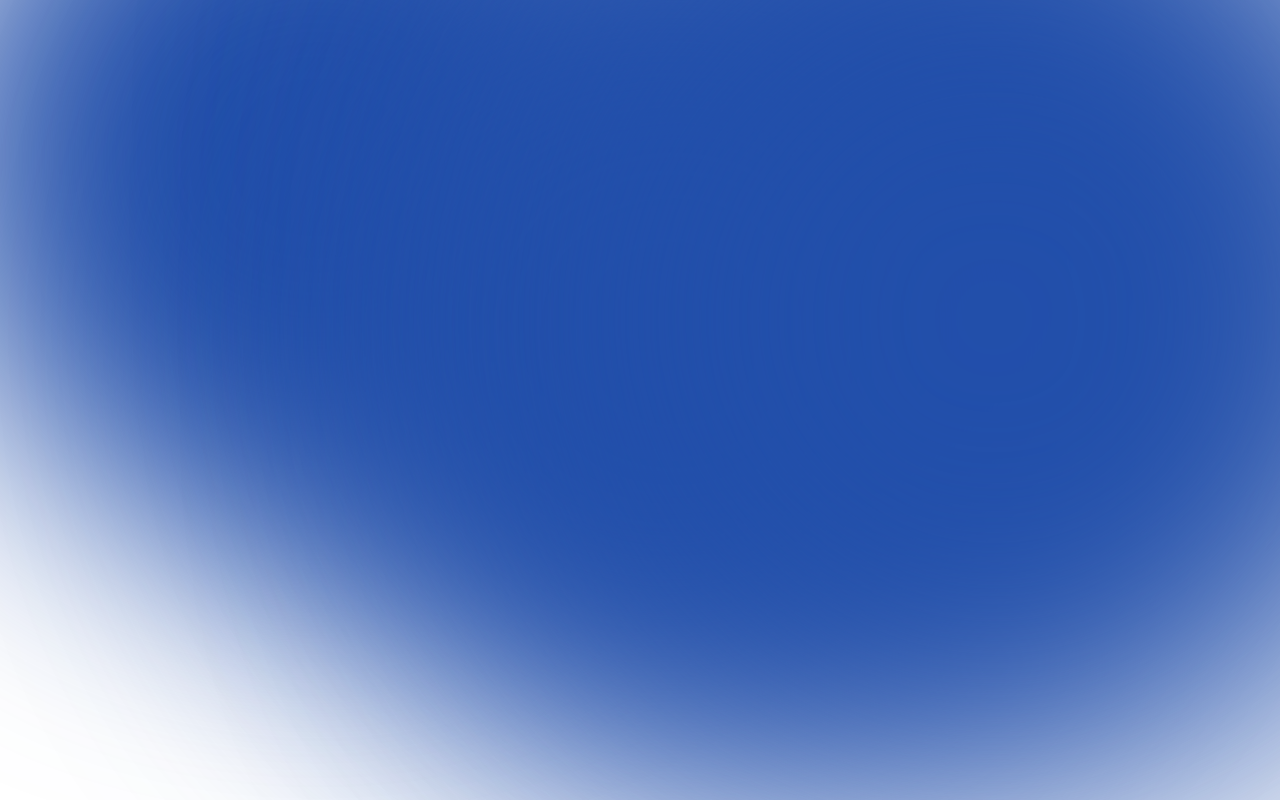
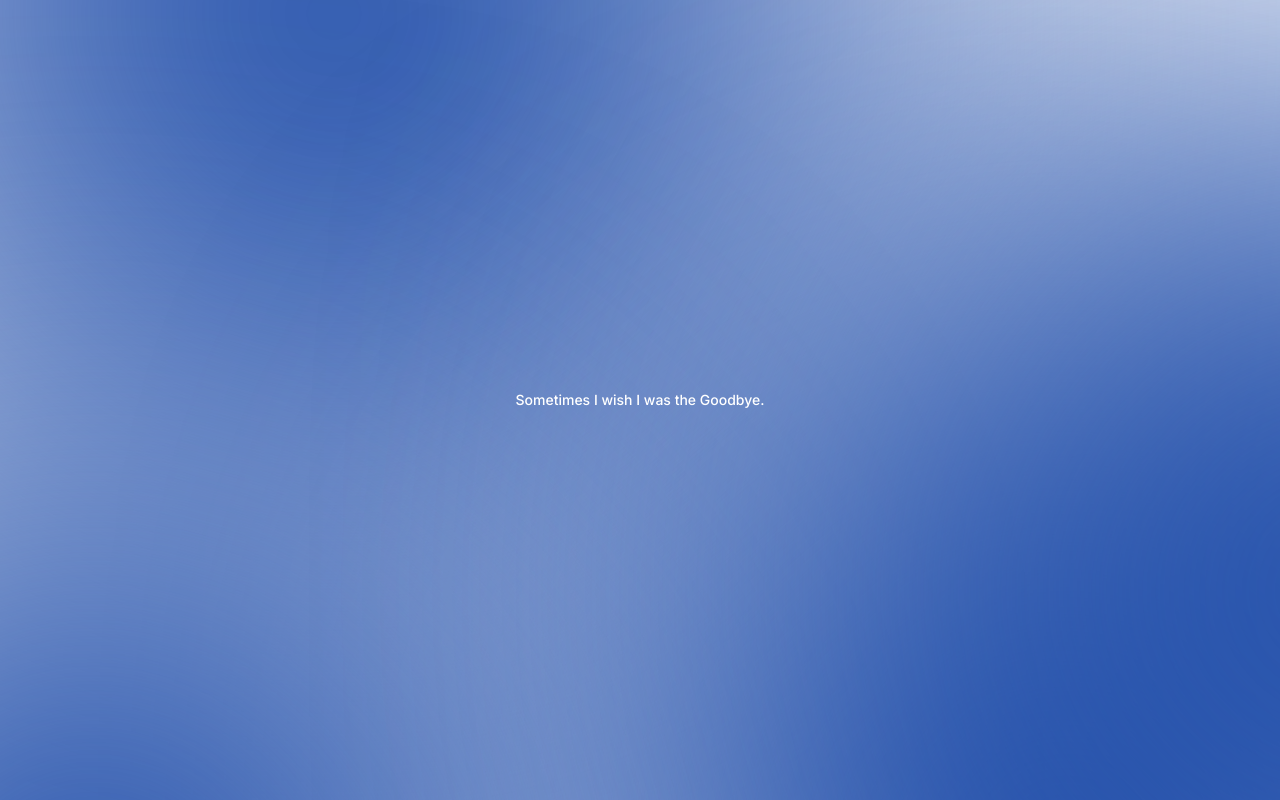
Before and after one commit to adn-sdq/Portfolio, a Next.js app in the folder portfolio/: page / in a window 1280 px wide. Shown: the top 800 px of the page. Built offline with nearby package versions, Linux system fonts and the light colour scheme.

Commit message:
Refactor layout and styling for improved background animation and content presentation

```diff
--- a/portfolio/app/globals.css
+++ b/portfolio/app/globals.css
@@ -7,29 +7,26 @@
   --background: #ffffff;
   --foreground: #000000;
 }
-/*
-@layer utilities {
-  .animation-delay-2000 {
-    animation-delay: 0s;
-  }
-  .animation-delay-4000 {
-    animation-delay: 0s;
-  }
-  .animation-delay-6000 {
-    animation-delay: 0s;
-  }
-} */
 
-@media (prefers-color-scheme: dark) {
+/* @media (prefers-color-scheme: dark) {
   :root {
     --background: #000000;
     --foreground: #ffffff;
   }
+} */
+
+::-webkit-scrollbar {
+  display: none;
 }
 
+/* Hide scrollbar for IE, Edge and Firefox */
+html {
+  -ms-overflow-style: none;  /* IE and Edge */
+  scrollbar-width: none;  /* Firefox */
+}
 
 body {
-  color: var(--foreground);
-  background: var(--background);
+  color: white;
+  background: black;
   font-family: 'Inter', sans-serif;
 }
--- a/portfolio/app/layout.tsx
+++ b/portfolio/app/layout.tsx
@@ -1,30 +1,40 @@
 import type { Metadata } from "next";
 import { Inter } from "next/font/google";
-import { Analytics } from "@vercel/analytics/react"
+import AnimatedBackground from "@/components/AnimatedBackground";
+import { Analytics } from "@vercel/analytics/react";
 import "./globals.css";
 
-const InterSans = Inter({
-  variable: "--font-Inter-sans",
+const interSans = Inter({
+  variable: "--font-inter-sans",
   subsets: ["latin"],
 });
 
 export const metadata: Metadata = {
-  title: "Create Next App",
-  description: "Generated by create next app",
+  title: "Adnan Memos — Portfolio",
+  description: "Multi-Disciplinary Interactive Developer & Designer Designing Systems / Crafting Stories — based in RUH | HYD",
+  icons: {
+    icon: "/Logo.png",
+  },
 };
 
 export default function RootLayout({
   children,
-}: Readonly<{
+}: {
   children: React.ReactNode;
-}>) {
+}) {
   return (
     <html lang="en">
-      <Analytics />
-      <body
-        className={`${InterSans.variable} antialiased`}
-      >
-        {children}
+      <body className={`${interSans.variable} antialiased relative`}>
+        {/* Background Animation */}
+        <AnimatedBackground />
+
+        {/* Main content */}
+        <main className="relative z-10">
+          {children}
+        </main>
+
+        {/* Analytics script */}
+        <Analytics />
       </body>
     </html>
   );
--- a/portfolio/app/page.tsx
+++ b/portfolio/app/page.tsx
@@ -1,12 +1,8 @@
-import AnimatedBackground from "@/components/AnimatedBackground";
-
 export default function Home() {
   return (
     <div>
-      <AnimatedBackground />
-
       <div className="flex items-center justify-center h-screen">
-        <div className="text-sm text-center">
+        <div className="text-sm font-medium text-center">
           Sometimes I wish I was the Goodbye.
         </div>
       </div>
--- a/portfolio/components/AnimatedBackground.js
+++ b/portfolio/components/AnimatedBackground.js
@@ -1,13 +1,14 @@
 export default function AnimatedBackground() {
   return (
-        <div className="relative w-screen h-screen bg-white overflow-hidden">
+    <div className="fixed inset-0 z-0 w-screen h-screen bg-background overflow-hidden">
       {/* Oval 1 */}
-        <div className="absolute top-[-20vh] left-[-4vw] w-[75vh] h-[75vh] bg-[#224faa] rounded-full filter blur-[150px] animate-blob-1 md:w-[75vw] md:h-[75vw]"></div>
+      <div className="absolute top-[-60vh] left-[-10vw] w-[75vh] h-[75vh] bg-[#224faa] rounded-full filter blur-[200px] animate-blob-1 md:w-[75vw] md:h-[75vw]"></div>
       {/* Oval 2 */}
-        <div className="absolute top-[-30vh] right-[-5vw] w-[75vh] h-[75vh] bg-[#224faa] rounded-full filter blur-[150px] animate-blob-2 animation-delay-1500 md:w-[75vw] md:h-[75vw]"></div>
+      <div className="absolute top-[35vh] right-[-20vw] w-[75vh] h-[75vh] bg-[#224faa] rounded-full filter blur-[200px] animate-blob-2 md:w-[75vw] md:h-[75vw]"></div>
       {/* Oval 3 */}
-        <div className="absolute bottom-[-3vh] left-[-3vw] w-[75vh] h-[75vh] bg-[#224faa] rounded-full filter blur-[150px] animate-blob-3 animation-delay-4000 md:w-[75vw] md:h-[75vw]"></div>
+      <div className="absolute bottom-[-60vh] left-[-25vw] w-[75vh] h-[75vh] bg-[#224faa] rounded-full filter blur-[200px] animate-blob-3 md:w-[75vw] md:h-[75vw]"></div>
       {/* Oval 4 */}
-        <div className="absolute bottom-[-2vh] right-[-25vw] w-[75vh] h-[75vh] bg-[#224faa] rounded-full filter blur-[150px] animate-blob-4 animation-delay-7500 md:w-[75vw] md:h-[75vw]"></div></div>
+      <div className="absolute bottom-[-10vh] right-[-30vw] w-[75vh] h-[75vh] bg-[#224faa] rounded-full filter blur-[200px] animate-blob-4 md:w-[75vw] md:h-[75vw]"></div>
+    </div>
   );
 }
--- a/portfolio/components/generateRandomKeyframes.ts
+++ b/portfolio/components/generateRandomKeyframes.ts
@@ -1,26 +1,38 @@
-function generateRandomKeyframes() {
-  const steps = [0, 20, 40, 60, 80, 100]; // Define keyframe steps
+/**
+ * Generates a random keyframes object for CSS animations.
+ *
+ * @param steps - An array of percentages representing keyframe steps.
+ * @param translateRange - The range for random translation as [min, max].
+ * @param scaleRange - The range for random scale as [min, max].
+ * @returns A record where keys are percentage strings and values are objects with transform property.
+ */
+function generateRandomKeyframes(
+  steps: number[] = [0, 20, 40, 60, 80, 100],
+  translateRange: [number, number] = [-300, 300],
+  scaleRange: [number, number] = [0.8, 1.2]
+): Record<string, { transform: string }> {
   const keyframes: Record<string, { transform: string }> = {};
-
-  let initialTransform = ''; // Store the initial transform for seamless looping
+  let initialTransform = "";
 
   steps.forEach((step, index) => {
-    const translateX = Math.floor(Math.random() * 600 - 300); // Random x translation (-300 to +300)
-    const translateY = Math.floor(Math.random() * 600 - 300); // Random y translation (-300 to +300)
-    const scale = (Math.random() * (1.2 - 0.8) + 0.8).toFixed(2); // Random scale (0.8 to 1.2)
+    const [min, max] = translateRange;
+    const translateX = Math.floor(Math.random() * (max - min + 1) + min);
+    const translateY = Math.floor(Math.random() * (max - min + 1) + min);
+    const scale = parseFloat(
+      (Math.random() * (scaleRange[1] - scaleRange[0]) + scaleRange[0]).toFixed(2)
+    );
 
     const transform = `translate(${translateX}px, ${translateY}px) scale(${scale})`;
 
     if (index === 0) {
-      initialTransform = transform; // Save the initial transform
+      initialTransform = transform; // Save the first transform for seamless looping
     }
 
-    keyframes[`${step}%`] = { transform };
+    // For the last step ensure we use the initial transform
+    keyframes[`${step}%`] = { transform: step === 100 ? initialTransform : transform };
   });
-
-  keyframes['100%'] = { transform: initialTransform }; // Ensure seamless looping
 
   return keyframes;
 }
 
-  export default generateRandomKeyframes;
+export default generateRandomKeyframes;
--- a/portfolio/tailwind.config.ts
+++ b/portfolio/tailwind.config.ts
@@ -14,16 +14,16 @@ export default {
         foreground: "var(--foreground)",
       },
       animation: {
-        'blob-1': 'blob-1 10s infinite ease-in-out',
-        'blob-2': 'blob-2 12s infinite ease-in-out',
-        'blob-3': 'blob-3 14s infinite ease-in-out',
-        'blob-4': 'blob-4 16s infinite ease-in-out',
+        'blob-1': 'blob-1 12s infinite ease-in-out',
+        'blob-2': 'blob-2 16s infinite ease-in-out',
+        'blob-3': 'blob-3 20s infinite ease-in-out',
+        'blob-4': 'blob-4 24s infinite ease-in-out',
       },
       keyframes: {
-        'blob-1': generateRandomKeyframes(),
-        'blob-2': generateRandomKeyframes(),
-        'blob-3': generateRandomKeyframes(),
-        'blob-4': generateRandomKeyframes(),
+        'blob-1': (generateRandomKeyframes() as unknown) as Record<string, Record<string, string>>,
+        'blob-2': (generateRandomKeyframes() as unknown) as Record<string, Record<string, string>>,
+        'blob-3': (generateRandomKeyframes() as unknown) as Record<string, Record<string, string>>,
+        'blob-4': (generateRandomKeyframes() as unknown) as Record<string, Record<string, string>>,
       },
     },
   },
```
Also changed, not shown: portfolio/public/Logo.png (added). Lines whose indentation alone changed are shown as unchanged.
